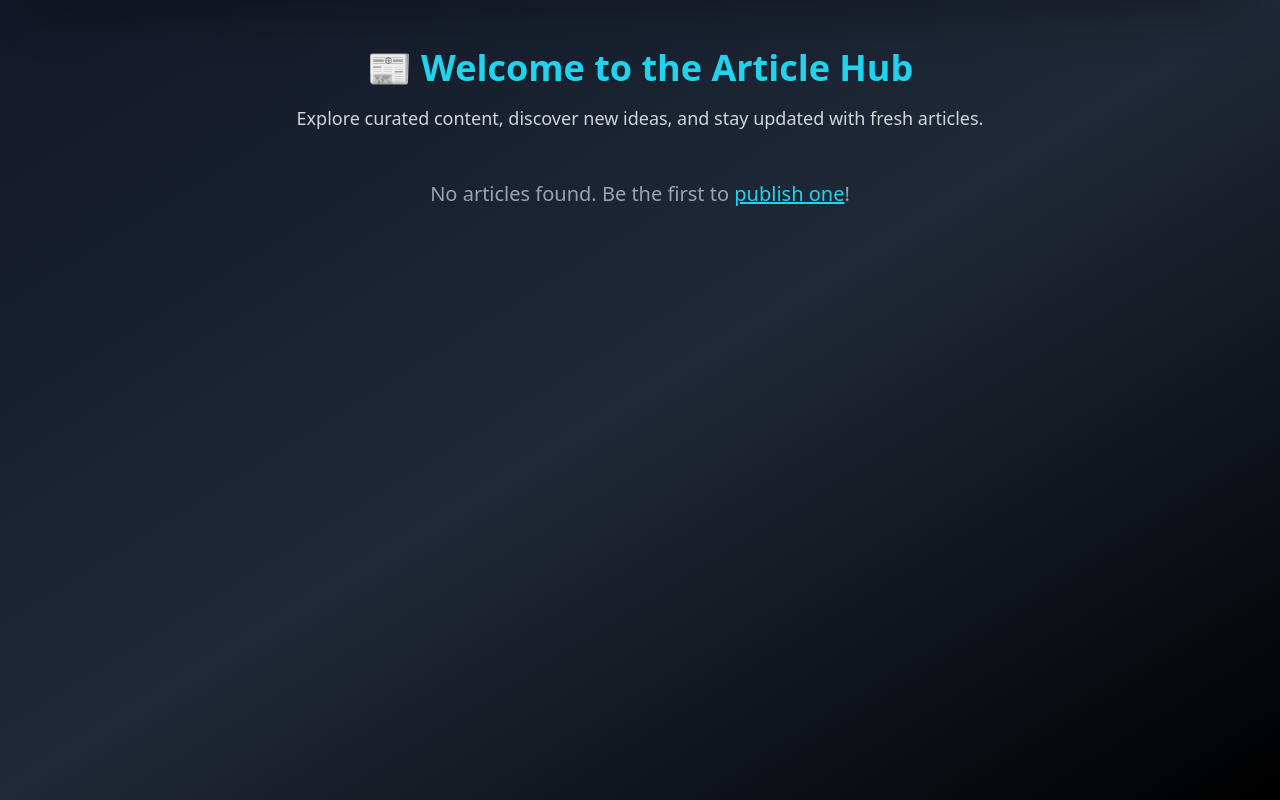
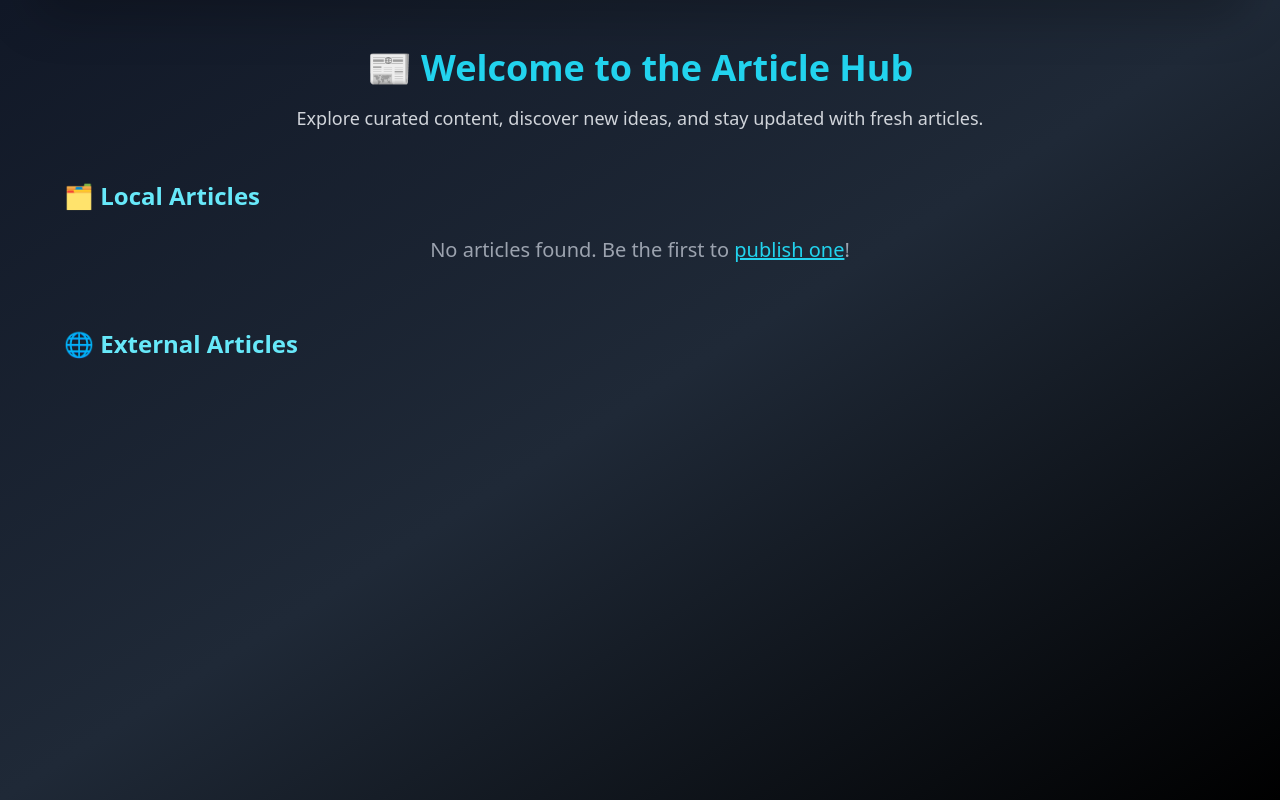
Before and after one commit to manjinderSra/starweb, a Django app: page / in a window 1280 px wide. Shown: the part 98-898 px from the top of the page. Run offline with Django 5.2, Linux system fonts and the light colour scheme; data that the repository does not hold is empty; some libraries are stand-ins or nearby versions.

Commit message:
add external data from API

```diff
--- a/StartApp/templates/home.html
+++ b/StartApp/templates/home.html
@@ -8,7 +8,9 @@
     <p class="text-gray-300 text-lg">Explore curated content, discover new ideas, and stay updated with fresh articles.</p>
   </div>
 
-  <div class="grid gap-8 sm:grid-cols-2 lg:grid-cols-3">
+  <!-- Local Articles Section -->
+  <h2 class="text-2xl font-semibold text-cyan-300 mb-6">🗂️ Local Articles</h2>
+  <div class="grid gap-8 sm:grid-cols-2 lg:grid-cols-3 mb-16">
     {% for article in articles %}
     <div class="bg-white/5 backdrop-blur-md border border-gray-700 rounded-xl shadow-md hover:shadow-cyan-500/30 transition duration-300 overflow-hidden">
       {% if article.image %}
@@ -27,10 +29,9 @@
         </div>
         {% if article.pk %}
         <a href="{% url 'ReadArticle' article.pk %}" class="inline-block mt-4 text-cyan-400 hover:underline">Read More →</a>
-      {% else %}
+        {% else %}
         <p class="text-red-500">No ID available</p>
-      {% endif %}
-
+        {% endif %}
       </div>
     </div>
     {% empty %}
@@ -39,5 +40,23 @@
     </div>
     {% endfor %}
   </div>
+
+  <!-- External Articles Section -->
+  <h2 class="text-2xl font-semibold text-cyan-300 mb-6">🌐 External Articles</h2>
+  <div class="grid gap-8 sm:grid-cols-2 lg:grid-cols-3">
+    {% for ext in external_data %}
+    <div class="bg-white/5 backdrop-blur-md border border-gray-700 rounded-xl shadow-md hover:shadow-cyan-500/30 transition duration-300 overflow-hidden">
+      <div class="p-6 space-y-3">
+        <h2 class="text-xl font-semibold text-cyan-300">{{ ext.title|truncatewords:10 }}</h2>
+        <p class="text-gray-300 text-sm">{{ ext.body|default:"No content available"|truncatewords:20 }}</p>
+        <div class="flex justify-between items-center text-sm text-gray-400 mt-4">
+          <span>External Source</span>
+          <span class="italic">User {{ ext.userId }}</span>
+        </div>
+      </div>
+    </div>
+    {% endfor %}
+  </div>
+
 </section>
 {% endblock %}
--- a/StartApp/views.py
+++ b/StartApp/views.py
@@ -38,7 +38,9 @@ class Home(ListView):
     template_name = 'home.html'
     def get(self, req):
         articles = Article.objects.all()
-        return render(req, self.template_name, {'articles': articles})
+        external_response = requests.get('https://jsonplaceholder.typicode.com/posts')
+        external_data = external_response.json()
+        return render(req, self.template_name, {'articles': articles, 'external_data':external_data})
 
 class Register(CreateView):
     template_name = 'register.html'
--- a/theme/static/css/dist/styles.css
+++ b/theme/static/css/dist/styles.css
@@ -861,6 +861,10 @@ select {
   margin-top: 1.5rem;
 }
 
+.mb-16 {
+  margin-bottom: 4rem;
+}
+
 .block {
   display: block;
 }
```
